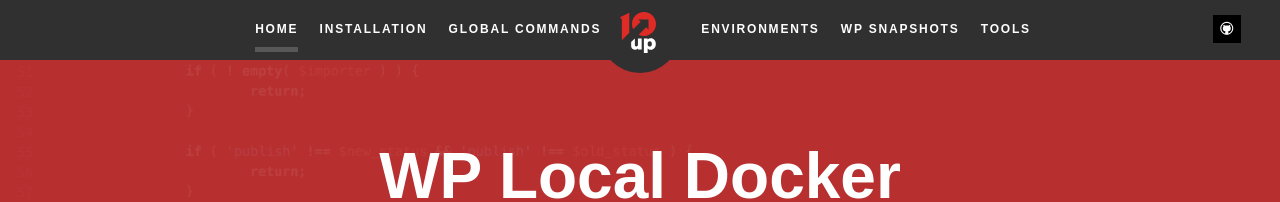
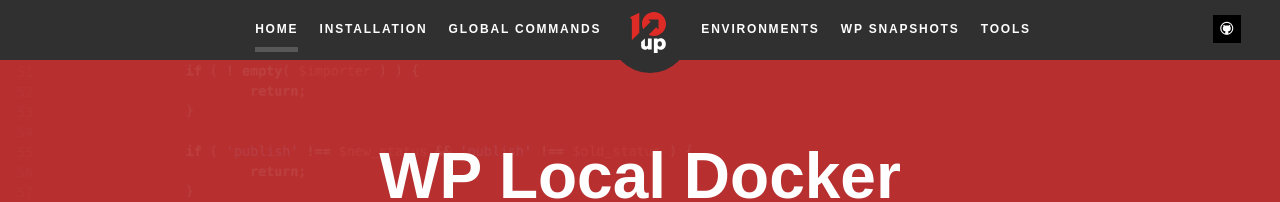
Before and after one commit to 10up/wp-local-docker-docs, a Jekyll site: the page built from index.md, in a window 1280 px wide. Shown: the top 202 px of the page. Built offline with Jekyll 4.4.1, drawn with Linux system fonts in a browser that asks for light colours; some web fonts are replaced.

Commit message:
Make the lgoo line up better with menu items

```diff
--- a/assets/css/includes/_header.scss
+++ b/assets/css/includes/_header.scss
@@ -10,7 +10,8 @@
 		position: absolute;
 		bottom: -$header-logo-small-protrusion;
 		left: 50%;
-		margin-left: -$header-logo-small / 2;
+		//margin-left: -$header-logo-small / 2;
+		margin-left: -30px; // Because menu items are not evenly sized
 		height: $header-logo-small;
 		width: $header-logo-small;
 		border-radius: 100%;
@@ -20,7 +21,8 @@
 		-webkit-background-size: 50%;
 		background-size: 50%;
 		@include breakpoint($breakpoint-bravo) {
-			margin-left: -$header-logo-large / 2;
+			//margin-left: -$header-logo-large / 2;
+			margin-left: -30px; // Because menu items are not evenly sized
 			bottom: -$header-logo-large-protrusion;
 			height: $header-logo-large;
 			width: $header-logo-large;
```
